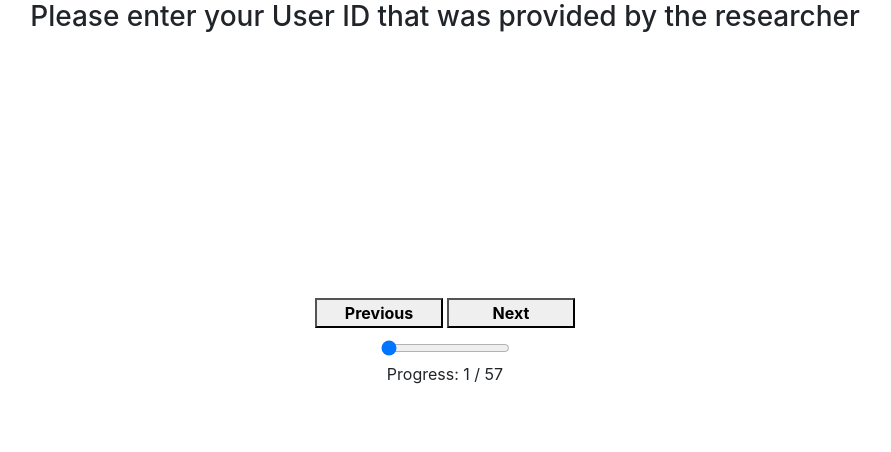
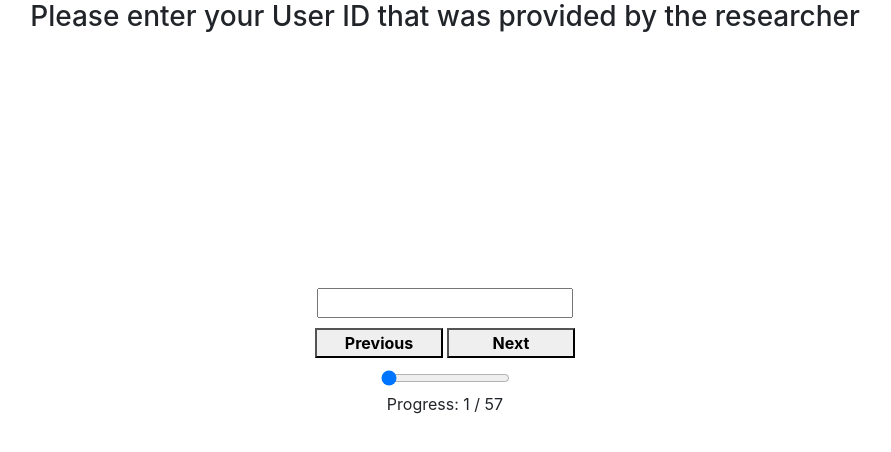
Before and after one commit to SkinnyPigeon/poc_questionnaire_v3, a React (Create React App) app: page / in a window 1280 px wide. Shown: the top 452 px of the page, without its empty margins (195-1086 px from the left). Built offline with nearby package versions, Linux system fonts and the light colour scheme.

Commit message:
finally got it working and saving

```diff
--- a/src/Components/QuestionComponent/QuestionComponent.js
+++ b/src/Components/QuestionComponent/QuestionComponent.js
@@ -6,6 +6,7 @@ import zmcPatientQuestions from '../pocQuestions/zmcPatients';
 import zmcProfessionalQuestions from '../pocQuestions/zmcProfessionals';
 import Navigation from '../Navigation/Navigation';
 import ProgressTracker from '../progressTracker/ProgressTracker';
+import Rating from '../Rating/Rating';
 
 import styles from './QuestionComponent.module.css';
 
@@ -20,6 +21,7 @@ export default class QuestionComponent extends Component {
     componentDidMount() {
         let questions = '';
         let sections = '';
+        let type = '';
         switch(this.props.hospital) {
             case 'FCRB':
                 questions = fcrbQuestions['questions'];
@@ -30,6 +32,7 @@ export default class QuestionComponent extends Component {
                     case 'PATIENT':
                         questions = ustanPatientQuestions['questions'];
                         sections = ustanPatientQuestions['sections'];
+                        // type = this.setupType(questions['q1']);
                         break;
                     case 'PROFESSIONAL':
                         questions = ustanProfessionalQuestions['questions'];
@@ -58,12 +61,20 @@ export default class QuestionComponent extends Component {
         }
         this.setState({
             questions: questions,
-            sections: sections
+            sections: sections,
+            type: type
         })
     }
 
+    // componentDidUpdate(prevProp, prevState) {
+        // console.log(this.state)
+        // if(this.state.questions[this.state.question].answer !== prevState.questions[this.state.question].answer) {
+        //     console.log("KASJKDJSJ")
+        // }
+    // }
+
     componentDidUpdate() {
-        console.log(this.state)
+        console.log(this.state.question)
     }
     countQuestions = () => {
         let count = 0, key;
@@ -80,8 +91,10 @@ export default class QuestionComponent extends Component {
         let questionNumber = this.state.question.substring(1);
         if(questionNumber < questionCount) {
             let question = 'q' + (parseInt(questionNumber) + 1);
+            // let type = this.selectType(this.state.questions, question);
             this.setState({
-                question: question
+                question: question,
+                // type: type
             })
         }
     }
@@ -90,17 +103,95 @@ export default class QuestionComponent extends Component {
         let questionNumber = this.state.question.substring(1);
         if(questionNumber > 1) {
             let question = 'q' + (parseInt(questionNumber) - 1);
+            // let type = this.selectType(this.state.questions, question);
             this.setState({
-                question: question
+                question: question,
+                // type: type
             })
         }
     }
+
+
+    setupType = (question) => {
+        // console.log(question);
+        let type = '';
+        switch(question.type) {
+            case 'input':
+                type = <input onChange={this.handleInput} value=''></input>
+                break;
+            case 'select':
+                let options = this.fillSelectOptions(question);
+                type = <select onChange={this.handleInput} value={0}>
+                    {options}
+                </select>
+                break;
+            case 'textarea':
+                type = <textarea onChange={this.handleInput}></textarea>
+                break;
+            case 'checkbox':
+                type = <input onChange={this.handleInput}></input>
+                break;
+            default:
+                break;
+        }
+        return type;
+    }
+
+    selectType = () => {
+        let type = '';
+        switch(this.state.questions[this.state.question].type) {
+            case 'input':
+                type = <input onChange={this.handleInput} value={this.state.questions[this.state.question].answer}></input>
+                break;
+            case 'select':
+                let options = this.fillSelectOptions(this.state.questions[this.state.question]);
+                type = <select onChange={this.handleInput} value={this.state.questions[this.state.question].answer}>
+                    {options}
+                </select>
+                break;
+            case 'textarea':
+                type = <textarea onChange={this.handleInput}></textarea>
+                break;
+            case 'checkbox':
+                type = <input onChange={this.handleInput}></input>
+                break;
+            default:
+                break;
+        }
+        return type;
+    }
+
+    fillSelectOptions = (question) => {
+        console.log(question)
+        let options = [];
+        for(let i = 0; i < question.values.length; i++) {
+            options.push(<option key={i} value={i}>{question.values[i]}</option>)
+        }
+        return options
+    }
+
+    handleInput = (e) => {
+        let updatedQuestions = this.state.questions;
+        updatedQuestions[this.state.question].answer = e.target.value;
+        this.setState({
+            questions: updatedQuestions
+        })
+    }
+
     render() {
         let display = '';
         let max = this.countQuestions();
         let questionNumber = this.state.question.substring(1);
         this.state.questions ? display = <div className={styles.wrapper}>
             <h3 className={styles.question}>{this.state.questions[this.state.question].question}</h3>
+            {/* {this.state.type} */}
+            <Rating
+                question={this.state.question}
+                rating={this.state.questions[this.state.question].type}
+                answer={this.state.questions[this.state.question].answer}
+                values={this.state.questions[this.state.question].values}
+                handleInput={this.handleInput}
+            />
             <Navigation
                 handleNext={this.handleNext}
                 handlePrevious={this.handlePrevious}
--- /dev/null
+++ b/src/Components/Rating/Rating.js
@@ -0,0 +1,70 @@
+import React, { Component } from 'react';
+
+export default class Rating extends Component {
+
+    state = {
+        rating: <div></div>
+    }
+
+    componentDidMount() {
+        const rating = this.selectRating();
+        this.setState({
+            rating: rating
+        })
+    }
+
+    componentDidUpdate(prevProps) {
+        if(prevProps.question !== this.props.question) {
+            let rating = this.selectRating();
+            this.setState({
+                rating: rating
+            })
+        }
+        if(prevProps.answer !== this.props.answer) {
+            let rating = this.selectRating();
+            this.setState({
+                rating: rating
+            })
+        }
+    }
+
+    fillSelectOptions = (values) => {
+        let options = [];
+        for(let i = 0; i < values.length; i++) {
+            options.push(<option key={i} value={i}>{values[i]}</option>)
+        }
+        return options
+    }
+
+    selectRating() {
+        let type = '';
+        switch(this.props.rating) {
+            case 'input':
+                type = <input onChange={this.props.handleInput} value={this.props.answer}></input>
+                break;
+            case 'select':
+                let options = this.fillSelectOptions(this.props.values);
+                type = <select onChange={this.props.handleInput} value={this.props.answer}>
+                    {options}
+                </select>
+                break;
+            case 'textarea':
+                type = <textarea onChange={this.props.handleInput}></textarea>
+                break;
+            case 'checkbox':
+                type = <input onChange={this.props.handleInput}></input>
+                break;
+            default:
+                break;
+        }
+        return type;
+    }
+
+    render() {
+        return (
+            <div>
+                {this.state.rating}
+            </div>
+        )
+    }
+}
```
Also changed, not shown: 1 other file (tests, documents, lock files or other folders).
